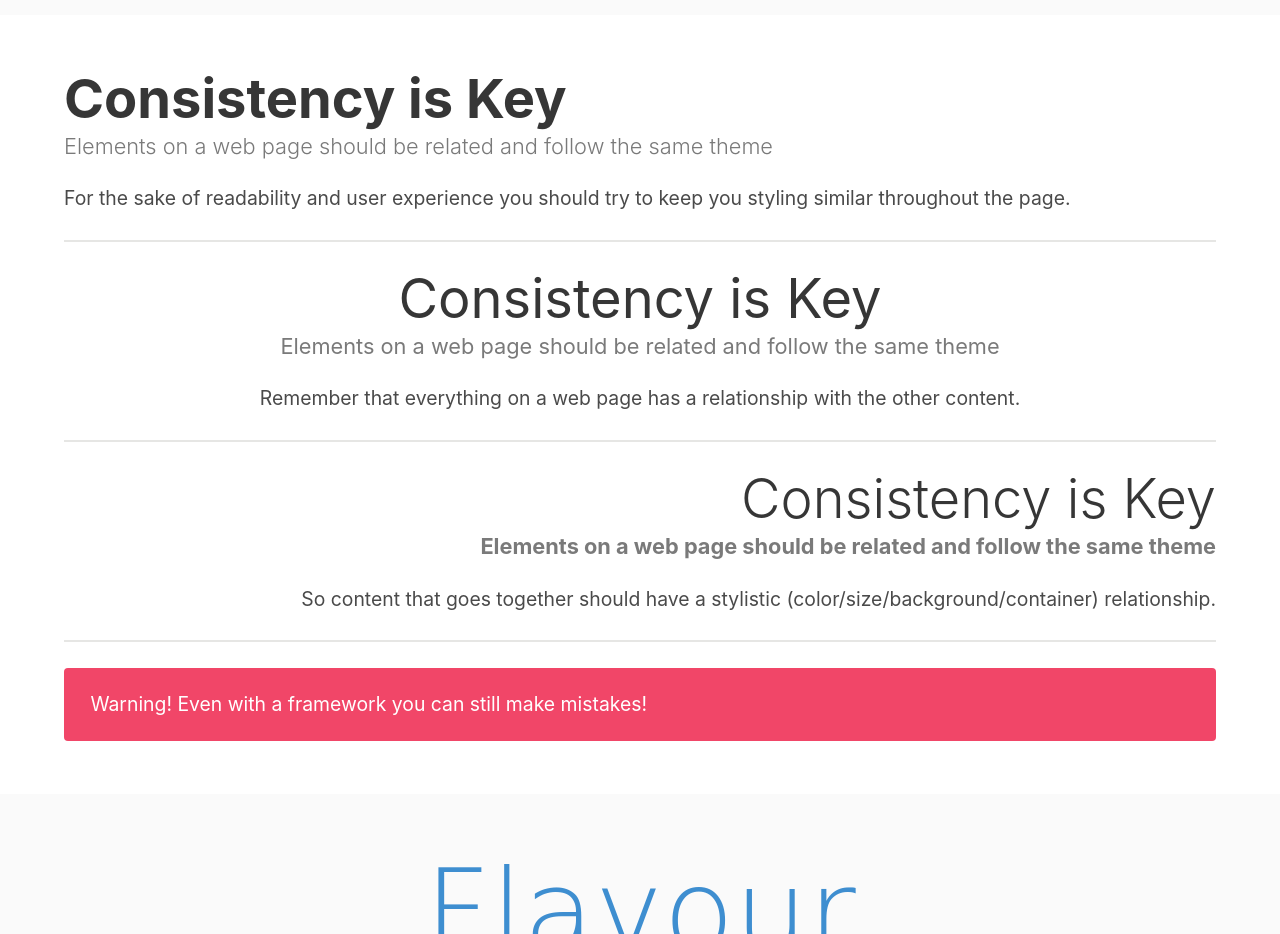
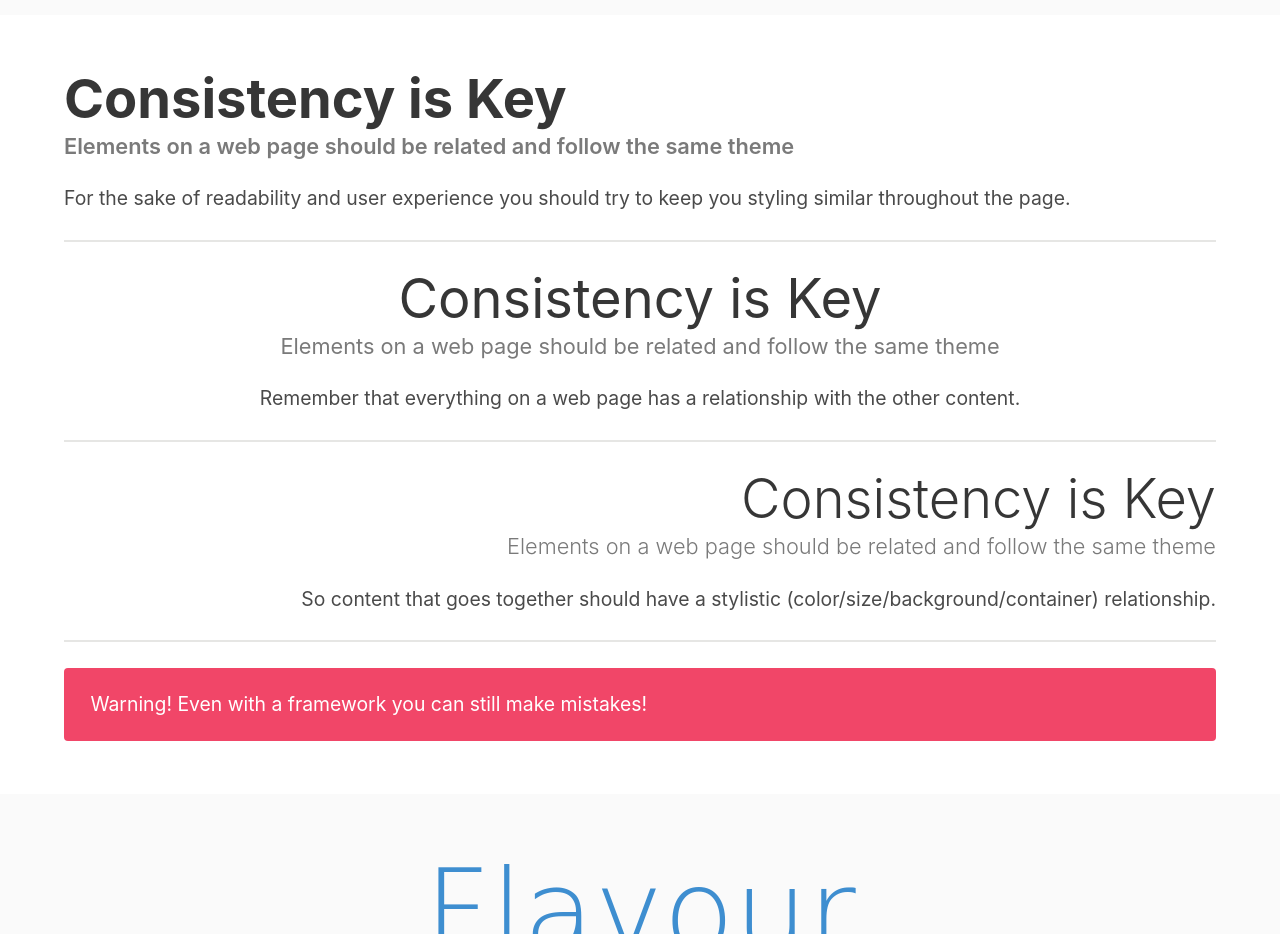
Before and after one commit to jdmar3-comp426/a02-cpysleeper, a website: page index.html in a window 1280 px wide. Shown: the part 1500-2434 px from the top of the page. Drawn offline with nearby package versions, Linux system fonts and the light colour scheme; a web font is replaced by a local one.

Commit message:
Update index.html

```diff
--- a/index.html
+++ b/index.html
@@ -58,7 +58,7 @@
     <div class="container">
         <div class="content">
             <h1 class="title has-text-weight-bold">Consistency is Key</h1>
-            <h5 class="subtitle has-text-grey has-text-weight-light">Elements on a web page should be related and follow the same theme</h5>
+            <h5 class="subtitle has-text-grey">Elements on a web page should be related and follow the same theme</h5>
             <p>
 	    	For the sake of readability and user experience you should try to keep you styling similar throughout the page.
 	    </p>
@@ -74,7 +74,7 @@
         <hr>
         <div class="content has-text-right">
             <h1 class="title has-text-weight-light">Consistency is Key</h1>
-            <h5 class="subtitle has-text-grey has-text-weight-bold">Elements on a web page should be related and follow the same theme</h5>
+            <h5 class="subtitle has-text-grey has-text-weight-light">Elements on a web page should be related and follow the same theme</h5>
             <p>
 	    	So content that goes together should have a stylistic (color/size/background/container) relationship.
 	    </p>
```
